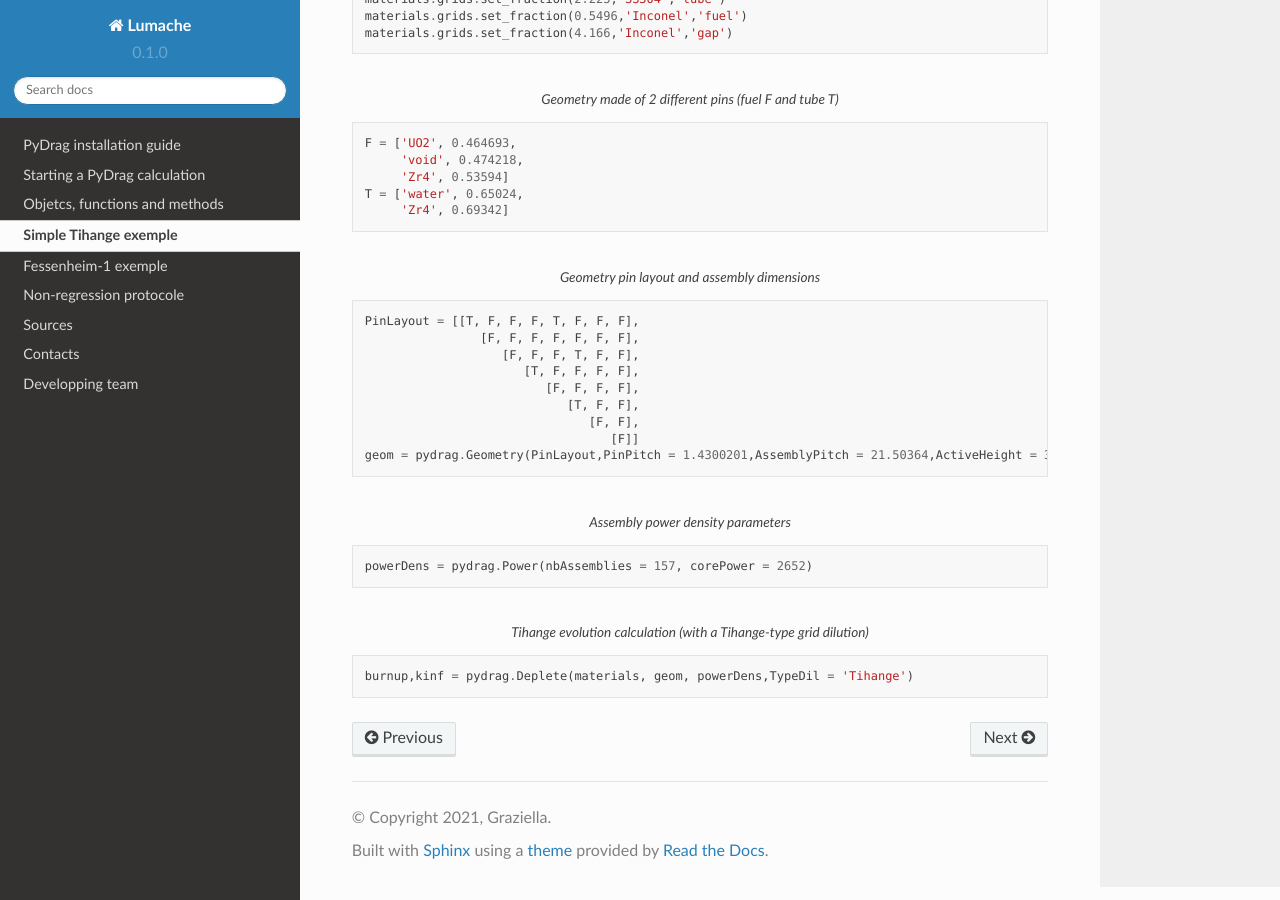
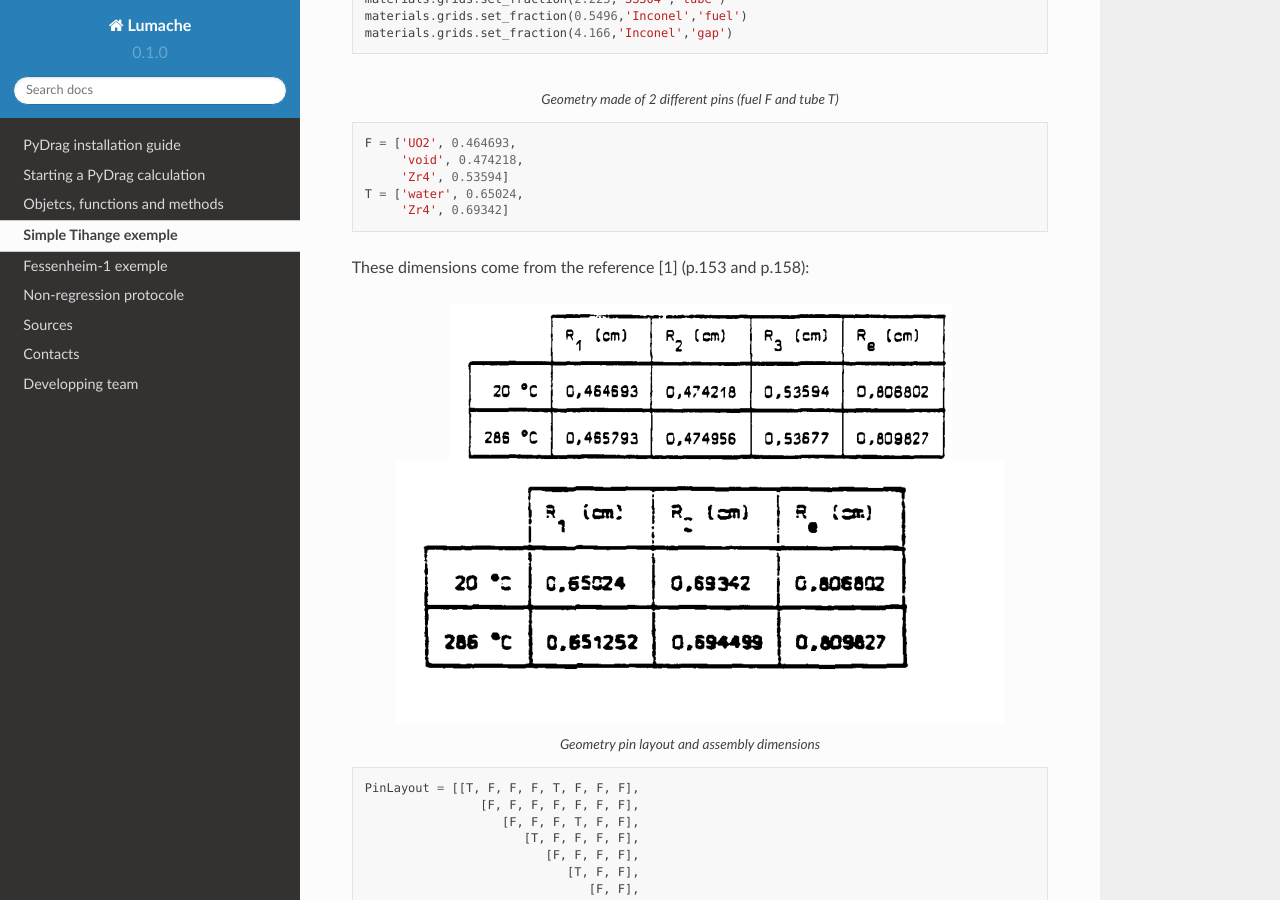
Before and after one commit to Ben105m/rtd-tutorial, a Sphinx documentation site: the page built from docs/source/exemple0.rst, in a window 1280 px wide and 900 px high, scrolled down 1504 px. Built offline with Sphinx 7.4.7 and the Read the Docs theme 2.0.0, drawn with Linux system fonts in a browser that asks for light colours.

Commit message:
Update exemple0.rst

```diff
--- a/docs/source/exemple0.rst
+++ b/docs/source/exemple0.rst
@@ -61,6 +61,20 @@ The annotation on the UO2 density precises that 10.412 g/cm^3 represents 95% of
   T = ['water', 0.65024,
        'Zr4', 0.69342]
 
+These dimensions come from the reference [1] (p.153 and p.158):
+
+.. figure:: ./_images/TIHANGE_UO2_pin.png
+   :align: center
+   :figclass: align-center
+
+.. figure:: ./_images/TIHANGE_tube_pin.png
+   :align: center
+   :figclass: align-center
+
+.. note:
+
+  The radii "Re" represent the equivalent radii used by the author in his own methdology. They are not used for the PyDrag calculation and geometry description. As a side note, the "void" radius is, in reality, made of Helium.
+
 .. code-block:: python
   :caption: Geometry pin layout and assembly dimensions
 
```
